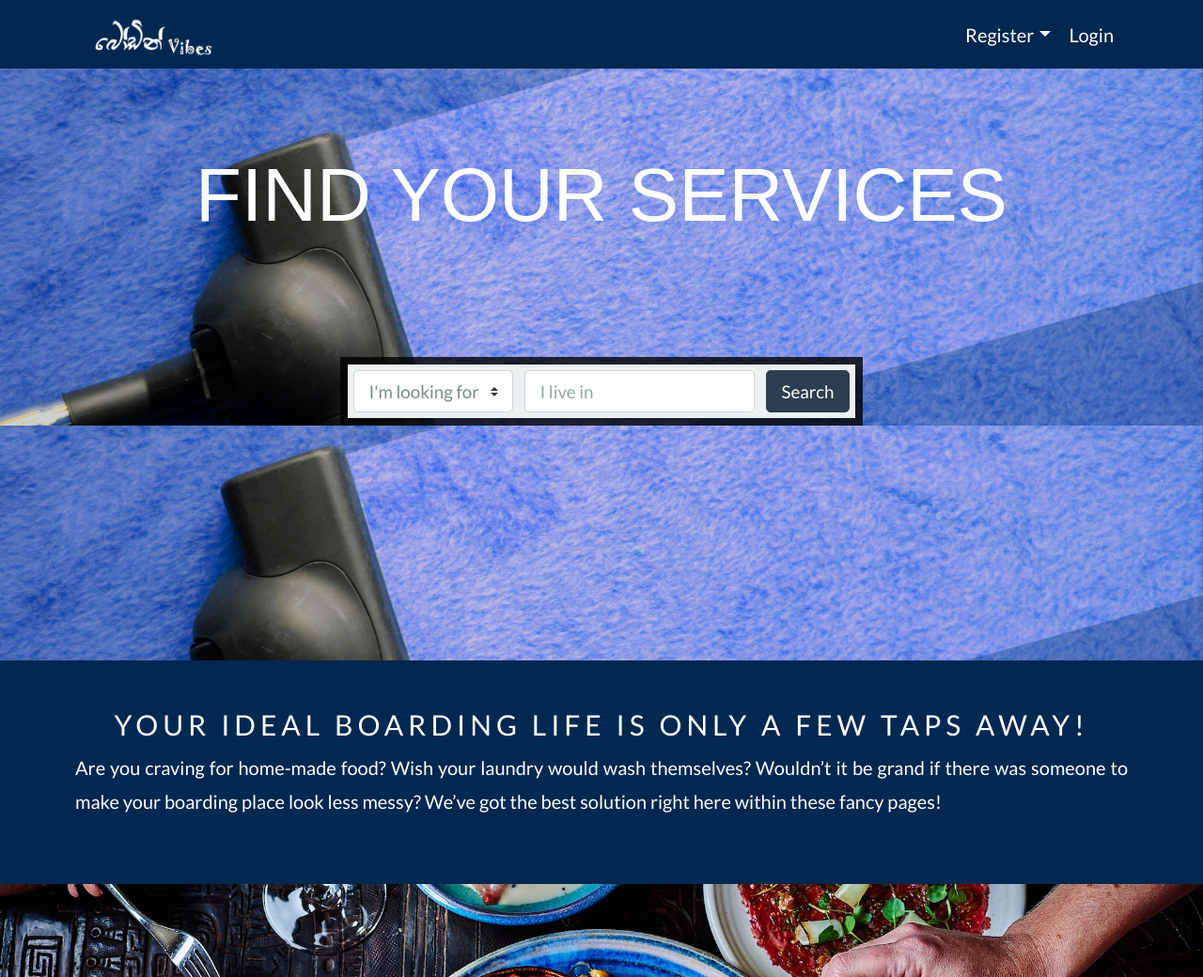
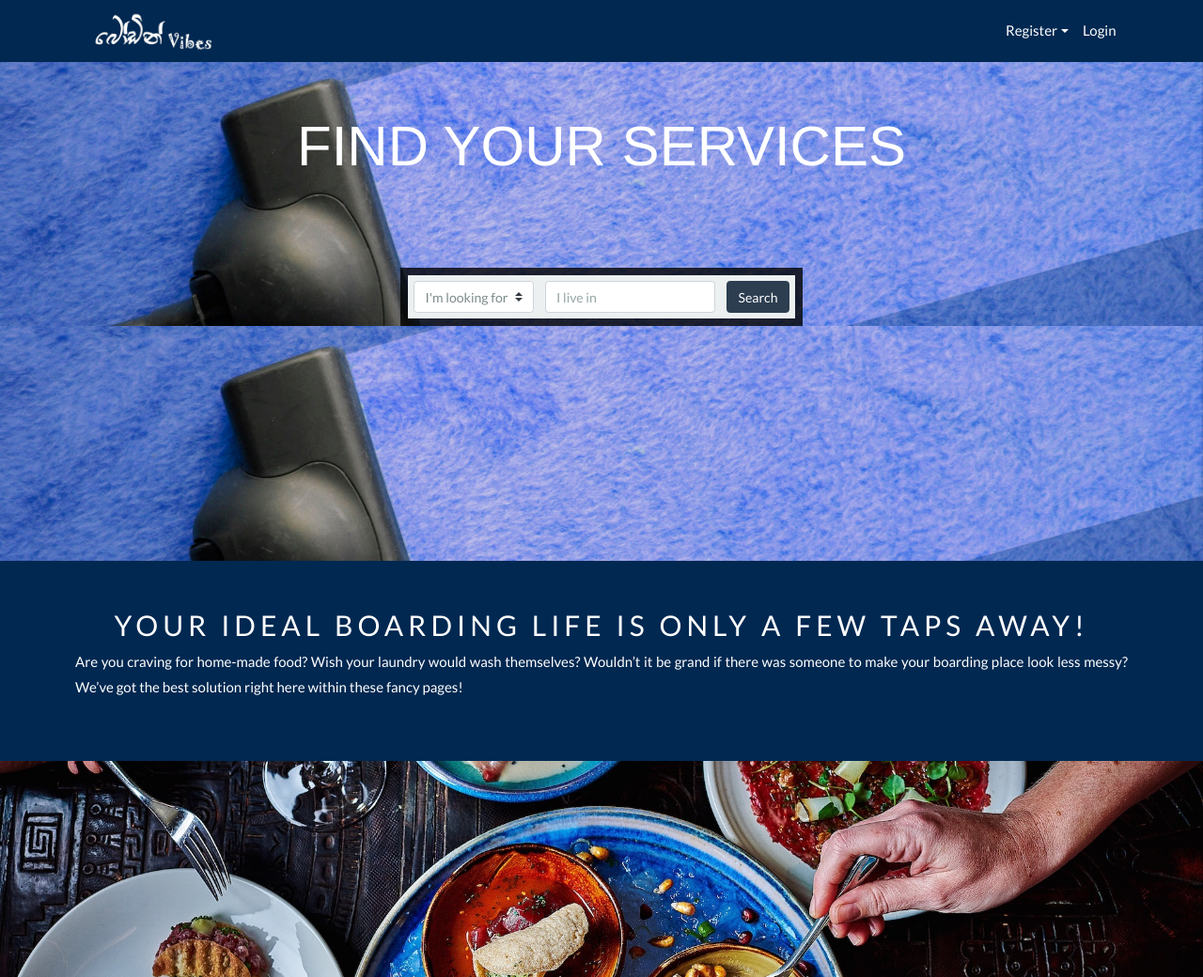
Before and after one commit to SasinduDilshara/CodeBiz, a PHP site: page /CodeBiz/ in a window 1280 px wide. Shown: the top 1040 px of the page at 94% size. Run offline with PHP 8.4, Linux system fonts and the light colour scheme.

Commit message:
Update homeLay.php

```diff
--- a/MVC/app/view/layouts/homeLay.php
+++ b/MVC/app/view/layouts/homeLay.php
@@ -23,7 +23,7 @@
      body, html {
        height: 100%;
        margin: 0;
-       font: 400 20px/1.8 "Lato", sans-serif;
+       font: 400 15px/1.8 "Lato", sans-serif;
        color: #777;
      }
 
```
